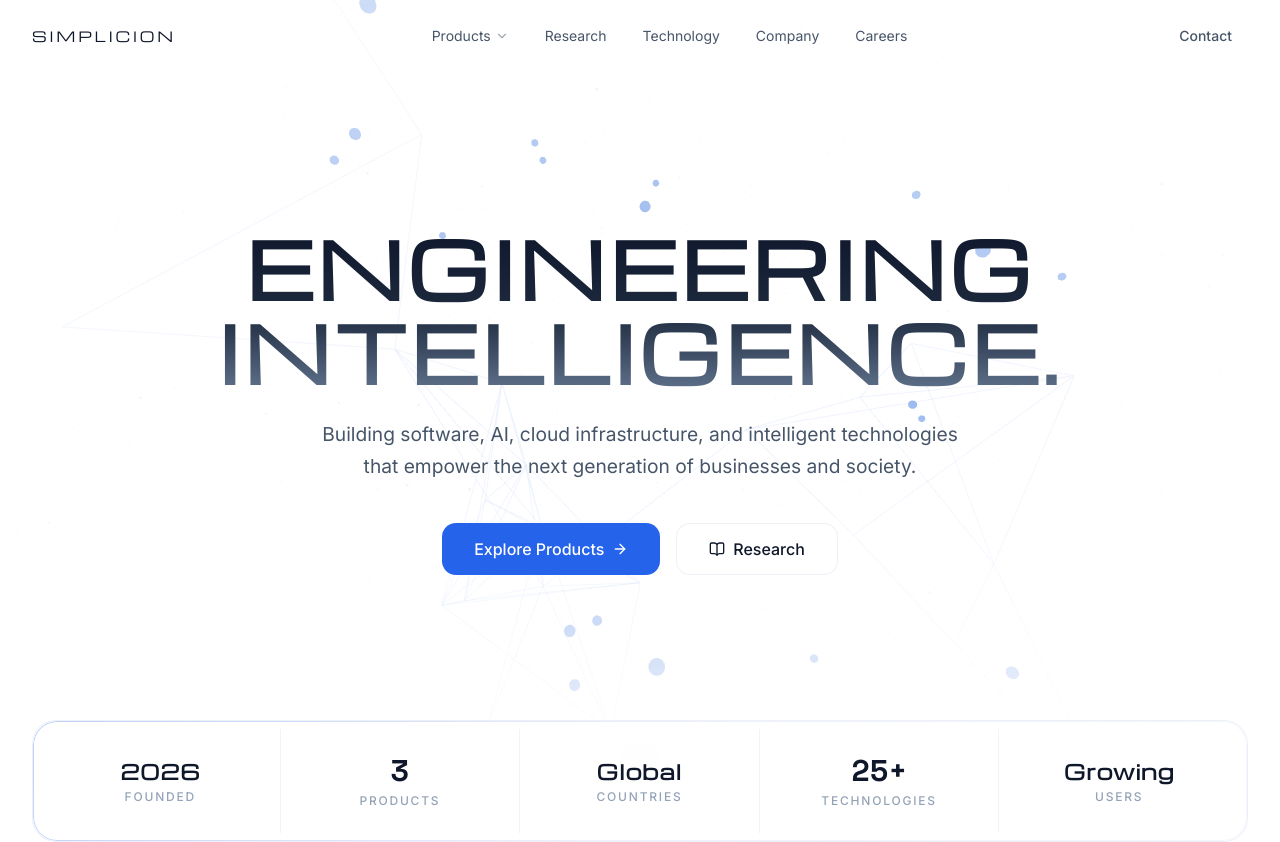
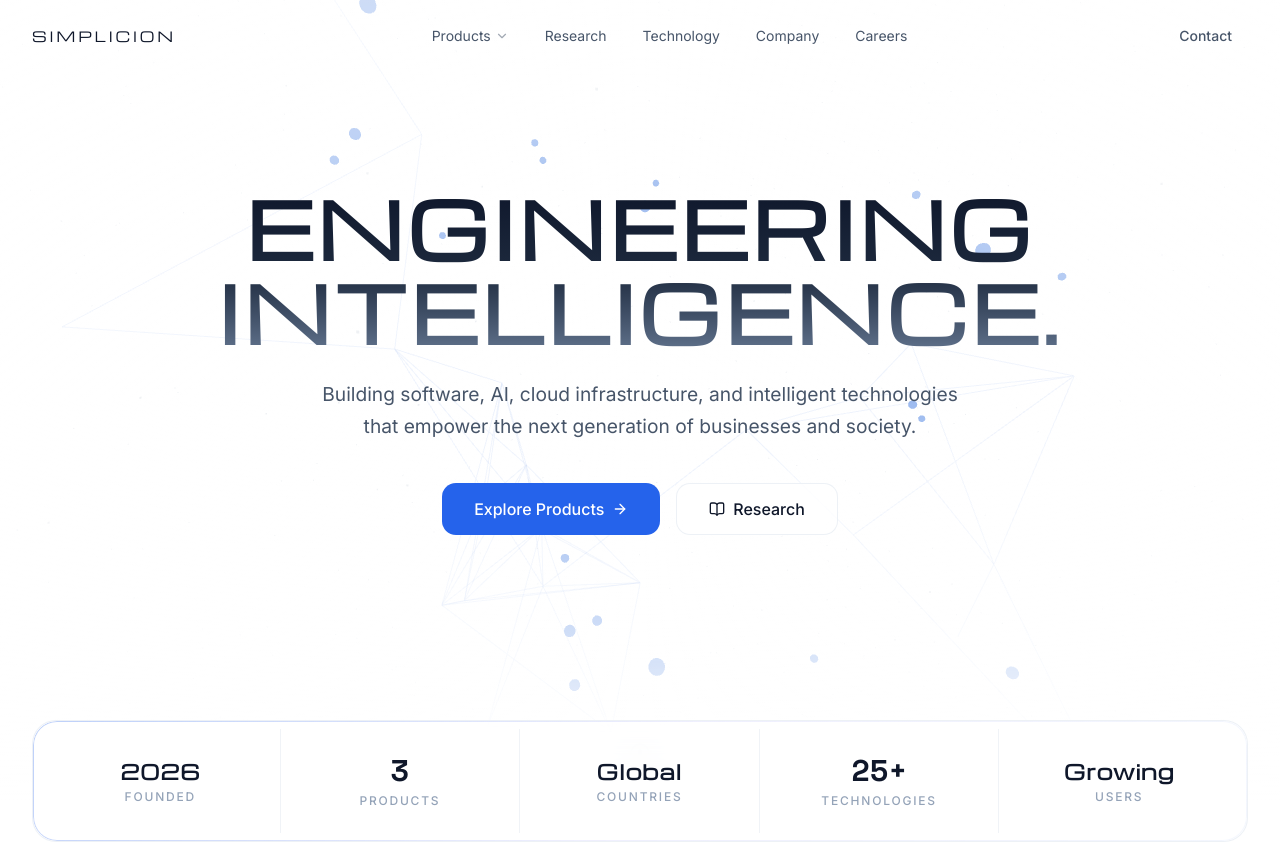
Before and after one commit to simplicion/Simplicion, a Next.js app: page / in a window 1280 px wide. Shown: the top 842 px of the page. Built offline with nearby package versions, Linux system fonts and the light colour scheme.

Commit message:
style: reduce extra space above headline in hero section

```diff
--- a/src/components/sections/HeroSection.tsx
+++ b/src/components/sections/HeroSection.tsx
@@ -49,7 +49,7 @@ export function HeroSection() {
       <NeuralNetwork className="opacity-60" />
 
       {/* Content */}
-      <Container className="relative z-10 py-32 md:py-40">
+      <Container className="relative z-10 py-20 md:py-32 -mt-20">
         <motion.div
           variants={containerVariants}
           initial="hidden"
```
